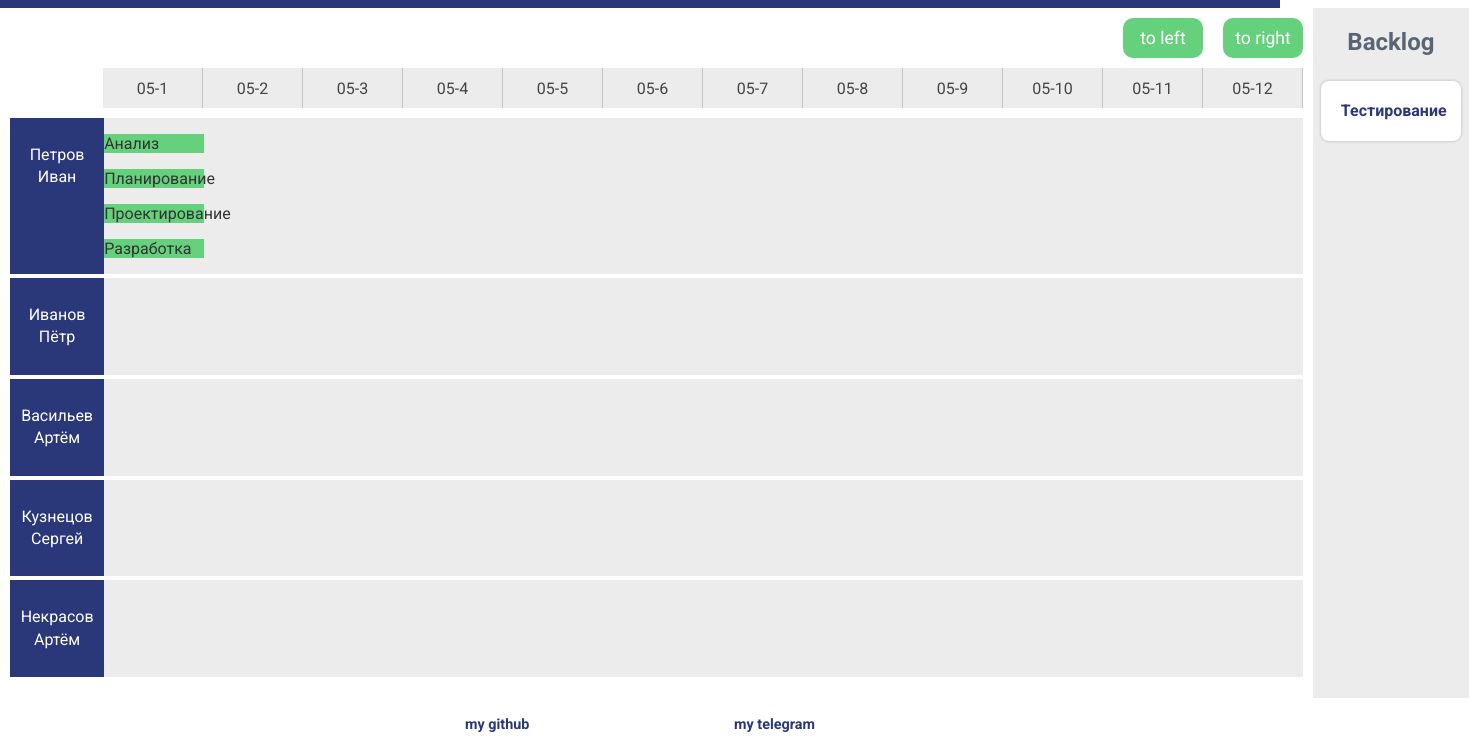
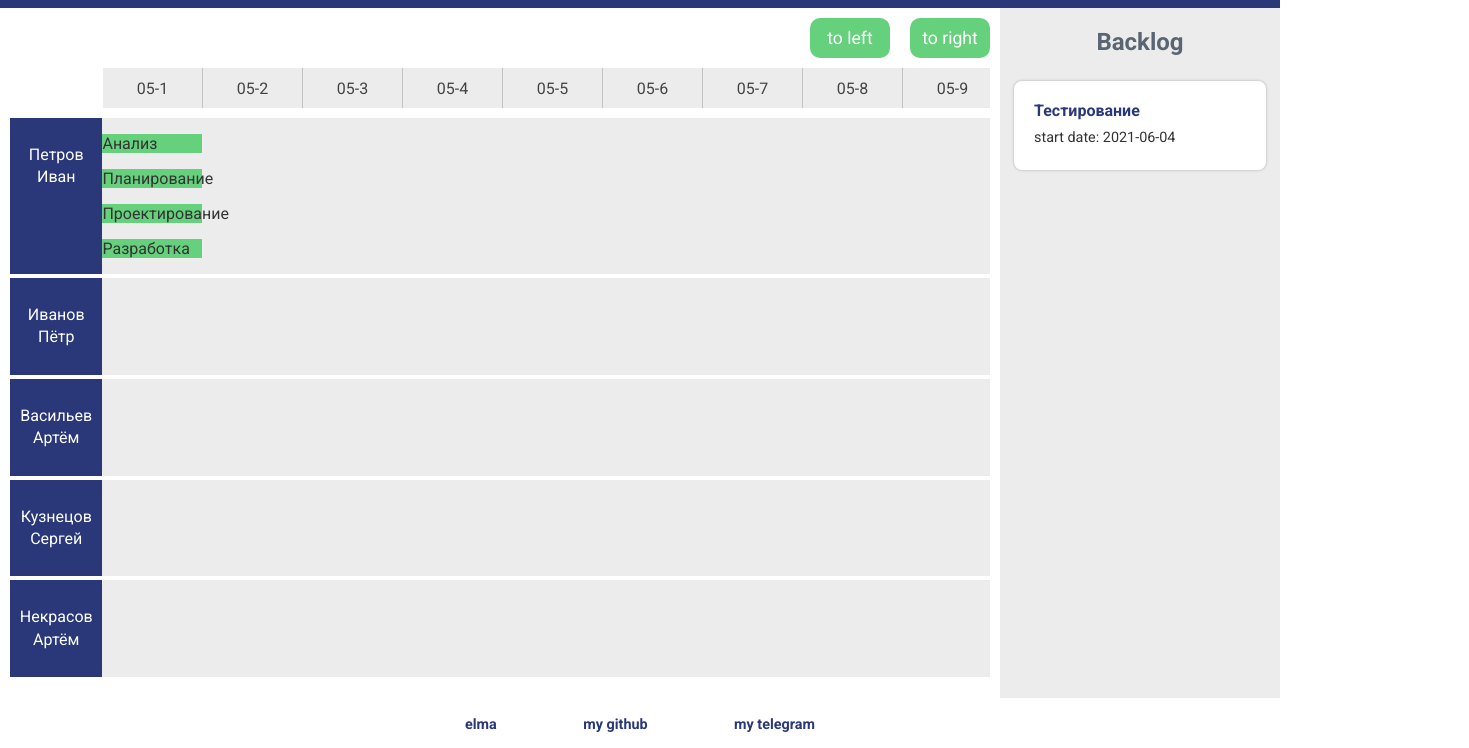
Before and after one commit to AlexBashorin/elma-test.github.io, a plain HTML site: page index.html in a window 1280 px wide. Shown: the part 52-800 px from the top of the page, 1469 px wide, since content can reach past the window. Drawn offline with Linux system fonts and the light colour scheme.

Commit message:
try get date items pos

```diff
--- a/index.html
+++ b/index.html
@@ -50,7 +50,7 @@
     </main>
     <footer>
         <ul class="footer-links">
-            <!-- <li><a href="https://www.elma-bpm.ru/">elma</a></li> -->
+            <li><a href="https://www.elma-bpm.ru/">elma</a></li>
             <li><a href="https://github.com/AlexBashorin">my github</a></li>
             <li><a href="https://t.me/Alex_bash">my telegram</a></li>
         </ul>
--- a/index.js
+++ b/index.js
@@ -69,6 +69,7 @@ fetch("./tasks.json")
     .then(function(tasks) {
         tasks.forEach(e => {
             if(e.executor === null) {
+
                 const backlog = document.querySelector('.backlog');
 
                 let backlogCard = document.createElement('DIV');
@@ -76,19 +77,22 @@ fetch("./tasks.json")
 
                 let subj = document.createElement('P')
                 subj.classList.add('backlog__header');
+                let sdatecard = document.createElement('P');
+                sdatecard.classList.add('backlog__description');
 
                 subj.textContent = e.subject;
+                sdatecard.textContent = 'start date: ' + e.planStartDate;
                 backlog.appendChild(backlogCard);
                 backlogCard.appendChild(subj);
+                backlogCard.appendChild(sdatecard);
 
                 dropCards(backlogCard);
             } else {
-                // JSON.parse(tasks, function(key, value) {
-                //     if(key === 'creationDate' || key === 'planStartDate' || key === 'planEndDate' || key === 'endDate') {
-                //         return new Date(value);
-                //     }
-                //     return value.getMonth() + '-' + value.getDate();
-                // })
+                // String dateStr = obj.getString("creationDate");
+                // SimpleDateFormat sdf = new SimpleDateFormat("yyyy-MM-dd HH:mm:ss");
+                // Date birthDate = sdf.parse(dateStr);
+                // //then
+                // user.setBirthdate(birthDate);
 
                 let tspace = document.querySelector('.task-fields__taskspace');
 
@@ -101,7 +105,11 @@ fetch("./tasks.json")
                 tspace.appendChild(task);
                 task.appendChild(paraTask);
 
+                let datesWrapper = document.querySelector('.dates__wrapper');
                 let dateItemPos = document.querySelector('.dates__item');
+                let coord = dateItemPos.getBoundingClientRect();
+                alert(coord.left + pageYOffset);
+
             }
         })
     })
--- a/styles.css
+++ b/styles.css
@@ -43,6 +43,7 @@ main {
     flex: 4;
     display: flex;
     flex-direction: column;
+    max-width: 1000px;
 }
 
 .dates {
@@ -64,7 +65,7 @@ main {
     justify-content: space-between;
 }
 .dates__container {
-    width: 1200px;
+    width: inherit;
     height: 40px;
     background-color: orange;
     margin-left: 103px;
```
